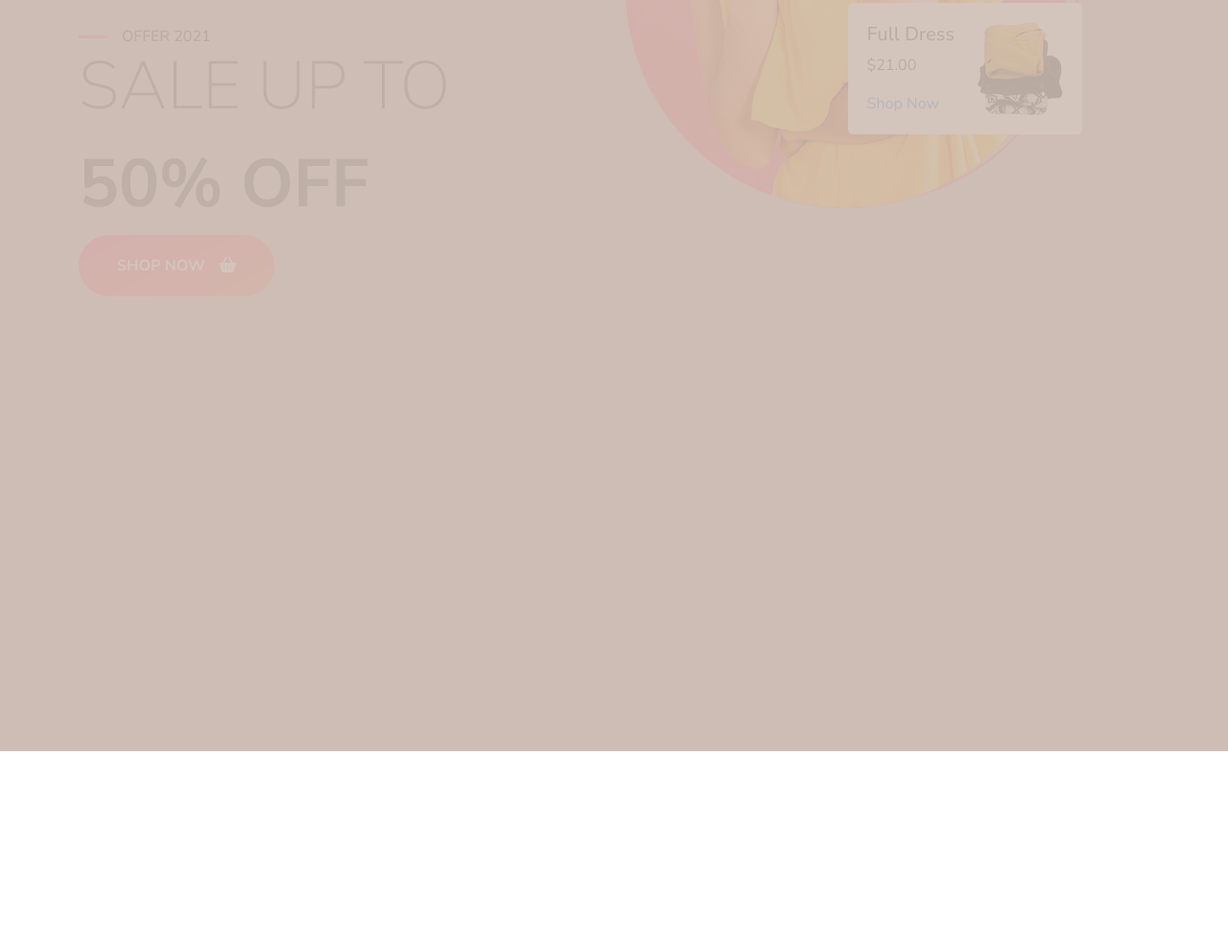
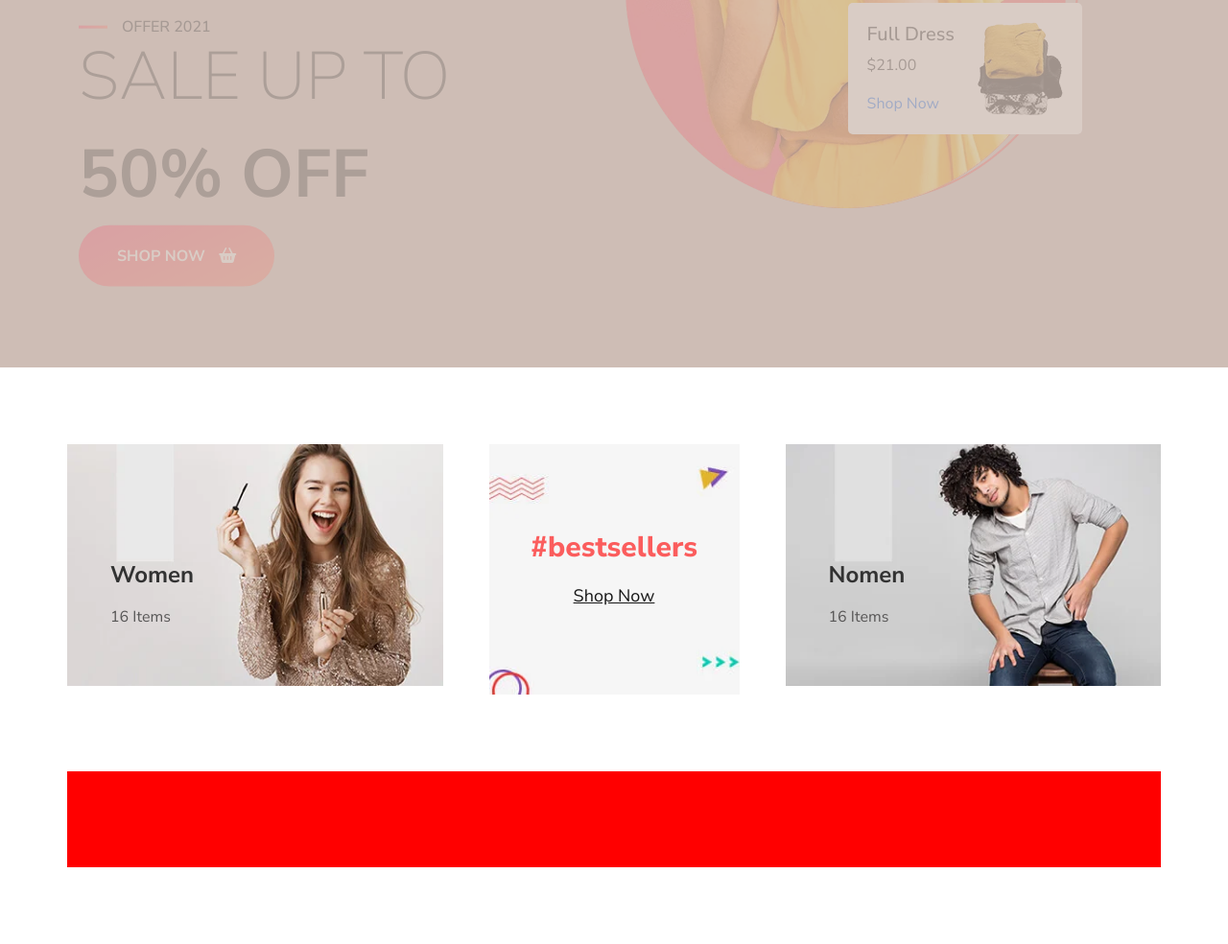
Before and after one commit to pasayevdemir/Jesco, a plain HTML site: page home.html in a window 1280 px wide. Shown: the part 646-1630 px from the top of the page at 96% size. Before the commit the page ends 1429 px from the top, so only its background shows below. Drawn offline with nearby package versions, Linux system fonts and the light colour scheme; a web font is replaced by a local one.

Commit message:
section banner row1 added

```diff
--- a/home.html
+++ b/home.html
@@ -307,6 +307,50 @@
     </section>
 
 
+    <section class="jsc-banner">
+        <div class="jsc-banner-container container">
+            <div class="row row1 gap-sm-4">
+                <div class="col-md ps-md-0 ">
+                    <a href="" class="jsc-banner__items">
+                        <div class="jsc-banner__image">
+                            <img src="./images/1.webp" alt="">
+                        </div>
+                        <div class="jsc-banner__content">
+                            <span class="title">Women</span>
+                            <span class="amount">16 Items</span>
+                        </div>
+                    </a>
+                </div>
+                <div class="col-md-3">
+                    <div class="jsc-banner__items ">
+                        <div class="jsc-banner__image ">
+                            <img src="./images/2.webp" alt="">
+                        </div>
+                        <div class="jsc-banner__content content-center">
+                            <h2 class="title_center">#bestsellers</h2>
+                            <a href="" class="shop-link">Shop Now</a>
+                        </div>
+                    </div>
+                </div>
+                <div class="col-md pe-md-0">
+                    <a href="" class="jsc-banner__items">
+                        <div class="jsc-banner__image">
+                            <img src="./images/3.webp" alt="">
+                        </div>
+                        <div class="jsc-banner__content">
+                            <span class="title">Nomen</span>
+                            <span class="amount">16 Items</span>
+                        </div>
+                    </a>
+                </div>
+            </div>
+            <div class="row row2">
+
+            </div>
+        </div>
+    </section>
+
+
     <script src="app.js"></script>
 </body>
 
--- a/main.scss
+++ b/main.scss
@@ -14,6 +14,7 @@
 @use 'scss/layout/navbar' as navbar;
 @use 'scss/layout/downbar' as downbar;
 @use 'scss/layout/mobilnav' as mobilnav;
+@use 'scss/layout/media' as media;
 
 
 //Components
--- a/scss/abstarcts/_variables.scss
+++ b/scss/abstarcts/_variables.scss
@@ -8,6 +8,9 @@ $jsc-bg-orange-ce: #cebdb5;
 
 $jsc-color-gray-b5: #b5b5b5;
 $jsc-color-gray-4c: #4c4c4c;
+$jsc-color-gray-57: #575656;
 $jsc-color-gray-47: #474747;
+$jsc-color-gray-32: #323232;
+$jsc-color-gray-16: #161616;
 $jsc-color-gray-1d: #1d1d1d;
 $jsc-color-red-5d: #fb5d5d;
--- /dev/null
+++ b/scss/layout/_media.scss
@@ -0,0 +1,80 @@
+
+@media (max-width: 992px){
+    #navbarId {
+        display: none !important;
+    }
+
+    #stickyBar {
+        padding-block: 15px;
+
+        & .row {
+            justify-content: space-between !important;
+        }
+    }
+
+    .jsc-icon-menu {
+        display: inline-block !important;
+    }
+
+
+    .jsc-header {
+        position: relative;
+    }
+
+    // .jsc-sidenav-mobil{
+    //     left: 0px !important;
+    // }
+
+
+}
+
+
+@media (max-width: 992px) and (min-width: 768px) {
+    //banner
+    .jsc-banner-container {
+        padding-block: 60px;
+
+        & .row1 {
+            padding-bottom: 60px;
+        }
+
+        .jsc-banner__content {
+            padding: 30px 20px;
+
+
+        }
+
+        .content-center {
+            .title_center {
+                font-size: 20px;
+            }
+
+            .shop-link {
+                font-size: 16px;
+            }
+
+        }
+    }
+}
+
+
+
+@media (max-width: 576px) {
+    .jsc-icon::before {
+        font-size: 22px !important;
+        margin-left: 10px;
+    }
+}
+
+
+
+@media (max-width: 425px) {
+    #stickyBar .row {
+        flex-direction: column;
+        row-gap: 5px;
+    }
+
+    .jsc-sidenav-mobil {
+        width: 300px;
+    }
+}
--- a/scss/layout/_navbar.scss
+++ b/scss/layout/_navbar.scss
@@ -2,20 +2,22 @@
 @use '../abstarcts/_variables' as color;
 
 .jsc-navbar {
-    >ul>li:not(:first-child){
+    >ul>li:not(:first-child) {
         margin-left: 50px;
     }
 
-    > ul {
+    >ul {
         justify-content: center;
         display: flex;
         margin: 0;
         padding: 0;
-        > li {
+
+        >li {
             width: max-content;
             display: flex;
             align-items: center;
-            > a {
+
+            >a {
                 font-size: 14px;
                 text-transform: uppercase;
                 line-height: 99px;
@@ -25,7 +27,7 @@
         }
 
         .jsc-dropdown-li {
-           > a::after {
+            >a::after {
                 content: '\e688';
                 font-family: 'Pe-icon-7-stroke';
                 font-style: normal;
@@ -34,49 +36,3 @@
         }
     }
 }
-
-
-@media (max-width: 992px) {
-    #navbarId {
-        display: none !important;
-    }
-
-    #stickyBar{
-        padding-block: 15px;
-        & .row {
-            justify-content: space-between !important;
-        }
-    }
-
-    .jsc-icon-menu{
-        display: inline-block !important;
-    }
-
-
-    .jsc-header{
-        position: relative;
-    }
-
-    // .jsc-sidenav-mobil{
-    //     left: 0px !important;
-    // }
-
-}
-
-@media (max-width: 576px){
-    .jsc-icon::before{
-        font-size: 22px !important;
-        margin-left: 10px;
-    }
-}
-
-@media (max-width: 425px){
-    #stickyBar .row {
-        flex-direction: column;
-        row-gap: 5px;
-    }
-
-    .jsc-sidenav-mobil{
-        width: 300px;
-    }
-}
--- a/scss/pages/_home.scss
+++ b/scss/pages/_home.scss
@@ -7,15 +7,18 @@
 .jsc-hover-red:hover {
     color: color.$jsc-color-red-5d !important;
 }
+
 .jsc-slider-page {
-    height: 160vh;
+    height: 110vh;
     overflow: hidden;
     background-color: color.$jsc-bg-orange-ce;
-    #right{
+
+    #right {
         position: absolute;
         right: 0;
         top: 500px;
-        i{
+
+        i {
             background-color: #fff;
             padding: 20px;
             border-radius: 50%;
@@ -27,21 +30,23 @@
             height: 15px;
             text-align: center;
             display: flex;
-            align-items:center;
+            align-items: center;
             justify-content: center;
             padding: 25px;
         }
     }
-    #left{
+
+    #left {
         position: absolute;
         top: 500px;
-        i{
+
+        i {
             background-color: #fff;
             width: 15px;
             height: 15px;
             text-align: center;
             display: flex;
-            align-items:center;
+            align-items: center;
             justify-content: center;
             padding: 25px;
             border-radius: 50%;
@@ -51,35 +56,41 @@
             opacity: 0;
         }
     }
-    &:hover{
-        #left{
+
+    &:hover {
+        #left {
             left: 30px;
-            i{
+
+            i {
                 opacity: 1;
                 transition: .3s;
                 transform: translate(30px);
             }
         }
     }
-    &:hover{
-        #right{
-            i{
+
+    &:hover {
+        #right {
+            i {
                 opacity: 1;
                 transition: .3s;
                 transform: translate(-30px);
             }
         }
     }
-    .jsc-left-slider{
+
+    .jsc-left-slider {
         position: absolute;
         bottom: -80px;
         animation: textUp 3s 1s ease-out infinite;
-        .jsc-left-slider-offer-text{
-            h5{
+
+        .jsc-left-slider-offer-text {
+            h5 {
                 margin: 0;
                 font-size: 16px;
             }
-            div{
+
+            div {
                 margin-right: 15px;
                 border: none;
                 height: 3px;
@@ -87,46 +98,55 @@
                 background: linear-gradient(155deg, #fd3f6b 0%, #fd7863 98%, #f3dfe0 100%);
             }
         }
-        .jsc-left-slider-sale-text{
+
+        .jsc-left-slider-sale-text {
             color: color.$jsc-bg-dark-39;
-            h1{
+
+            h1 {
                 font-size: 70px;
                 font-weight: 200;
             }
-            span{
+
+            span {
                 font-size: 70px;
                 font-weight: bold;
             }
         }
+
         // .jsc-shop-btn{
 
         // }
     }
 }
+
 @keyframes textUp {
-    0%{
+    0% {
         opacity: 0;
         transform: translateY(150%);
     }
-    50%{
+
+    50% {
         opacity: 0;
         transform: translateY(30%);
     }
-    100%{
+
+    100% {
         opacity: 1;
         transform: translateY(0);
     }
 }
 
 
-.jsc-right-slider{
+.jsc-right-slider {
     position: relative;
     animation: textUp 3s 1s ease-out infinite;
-    .jsc-right-slider-image{
+
+    .jsc-right-slider-image {
         position: absolute;
         top: 80px;
     }
-    .jsc-right-slider-product-info{
+
+    .jsc-right-slider-product-info {
         position: absolute;
         right: 70px;
         top: 500px;
@@ -135,3 +155,69 @@
         padding: 20px;
     }
 }
+
+
+.jsc-banner-container {
+    padding-block: 80px;
+    & .row1 {
+        padding-bottom: 80px;
+    }
+
+    & .row2 {
+        height: 100px;
+        background-color: red;
+    }
+
+    .jsc-banner__items {
+        position: relative;
+        display: block;
+    }
+
+    .jsc-banner__image img {
+        width: 100%;
+    }
+
+    .jsc-banner__content {
+        width: 100%;
+        height: 100%;
+        position: absolute;
+        top: 0;
+        left: 0;
+        display: flex;
+        flex-direction: column;
+        justify-content: end;
+        padding: 60px 45px;
+
+        .title {
+            color: color.$jsc-color-gray-32;
+            font-size: 24px !important;
+            margin-bottom: 14px;
+            font-weight: 700;
+        }
+
+        .amount {
+            color: color.$jsc-color-gray-57;
+        }
+    }
+
+    .content-center {
+        justify-content: center;
+        align-items: center;
+        text-align: center;
+
+        .title_center {
+            font-size: 30px;
+            margin-bottom: 19px;
+            color: color.$jsc-color-red-5d;
+            font-weight: 800;
+        }
+
+        .shop-link {
+            font-size: 18px;
+            width: max-content;
+            text-decoration: underline !important;
+            color: color.$jsc-color-gray-16;
+        }
+
+    }
+}
```
Also changed, not shown: scss/components/_buttons.scss (+9 -7 lines), scss/layout/_mobilnav.scss (+2 -9 lines), images/1.webp (added), images/2.webp (added), images/3.webp (added), main.css, 1 other file.
